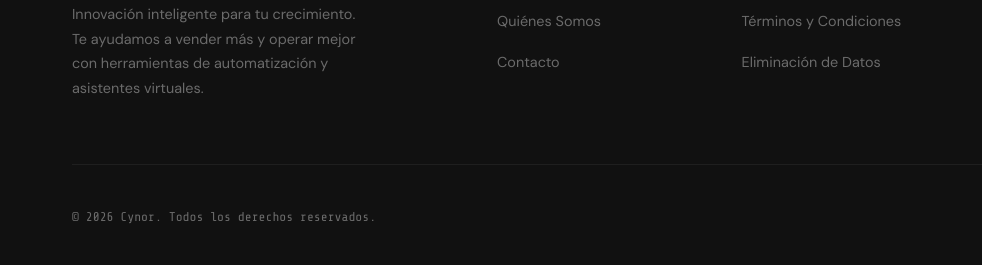
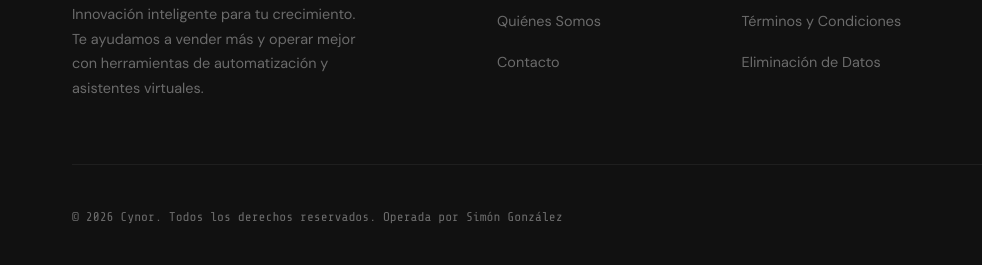
Before and after one commit to simongonza/landing-cynor, a plain HTML site: page index.html in a window 1280 px wide. Shown: the part 5667-5932 px from the top of the page, 0-982 px from the left. Drawn offline with nearby package versions, Linux system fonts and the light colour scheme.

Commit message:
Update information

```diff
--- a/index.html
+++ b/index.html
@@ -391,7 +391,7 @@
       </div>
 
       <div class="footer__bottom">
-        <p class="footer__copy">© 2026 Cynor. Todos los derechos reservados.</p>
+        <p class="footer__copy">© 2026 Cynor. Todos los derechos reservados. Operada por Simón González</p>
         <div class="footer__socials">
           <a href="https://wa.me/573128861517" class="footer__social" aria-label="WhatsApp" title="WhatsApp"
             target="_blank" rel="noopener noreferrer">
```
